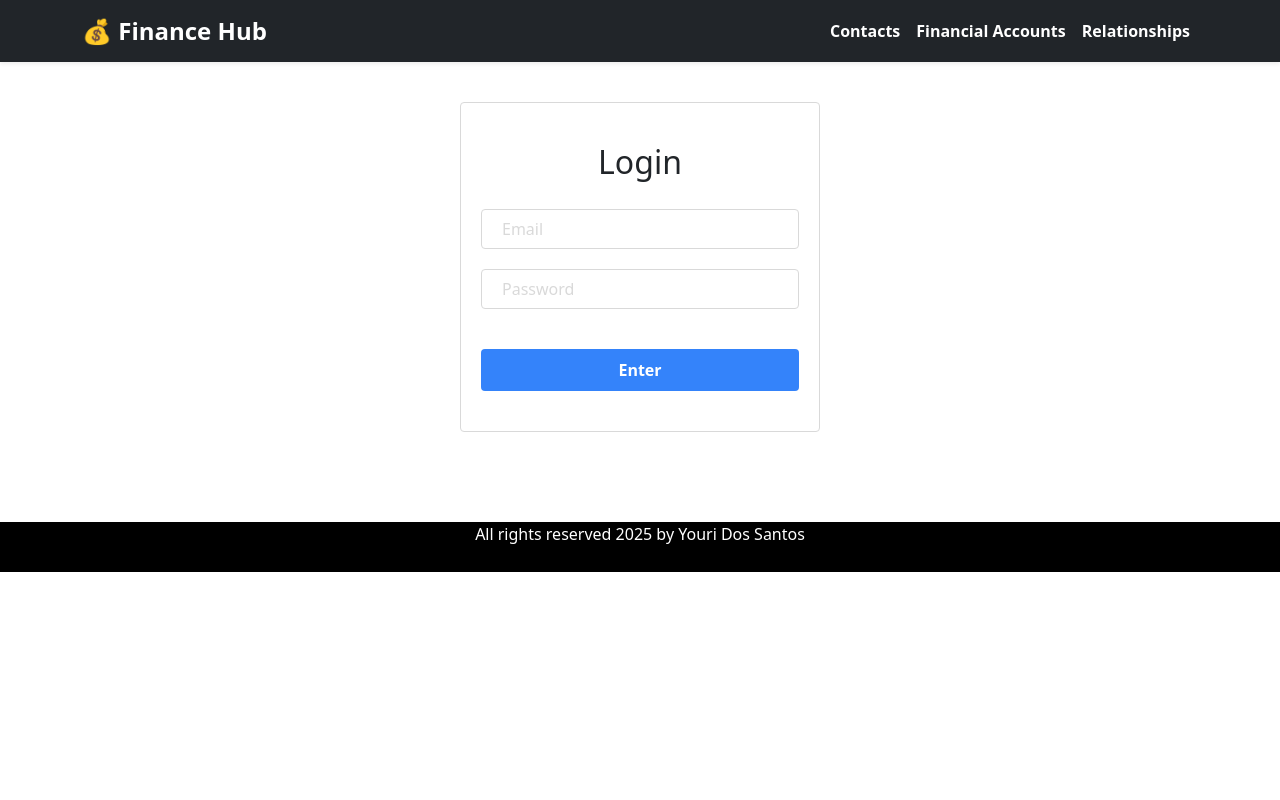
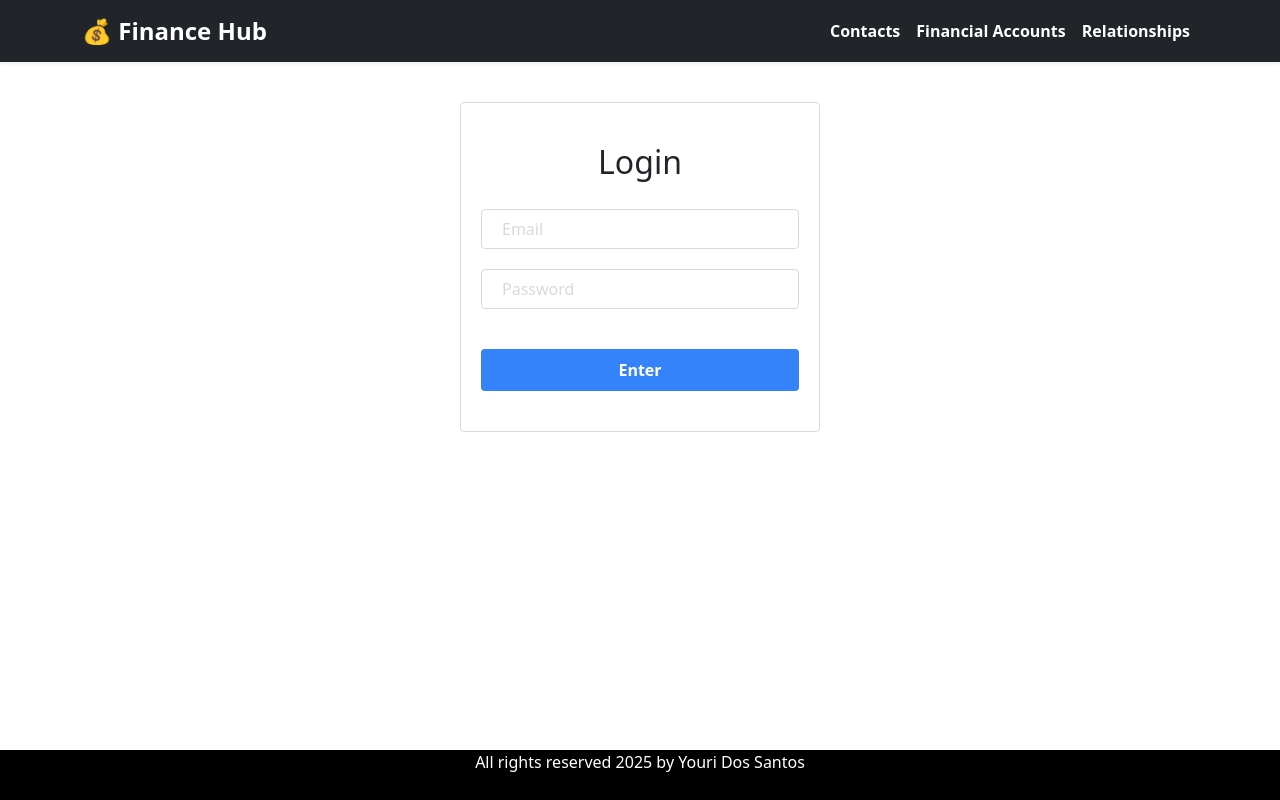
Before and after one commit to YouriDosSantos/hub-frontend, a React (Vite) app: page /login in a window 1280 px wide. Built offline with nearby package versions, Linux system fonts and the light colour scheme.

Commit message:
adjusted the app.css and app.jsx

```diff
--- a/src/App.css
+++ b/src/App.css
@@ -1,3 +1,19 @@
+html, body, #root {
+  height: 100%;
+  margin: 0;
+}
+
+.app-container {
+  display: flex;
+  flex-direction: column;
+  min-height: 100%;
+}
+
+.content {
+  padding-bottom: 50px; /* same as footer height */
+  flex: 1;
+}
+
 .footer{
     /* position: fixed; */
     bottom: 0;
@@ -7,8 +23,3 @@
     text-align: center;
     color: white;
 }
-
-.content {
-  padding-bottom: 50px; /* same as footer height */
-  flex: 1;
-}
--- a/src/App.jsx
+++ b/src/App.jsx
@@ -18,6 +18,7 @@ function App() {
 
   return (
     <>
+    <div className='app-container'>
       <AuthProvider>
         <BrowserRouter>
           <HeaderComponent />
@@ -63,6 +64,7 @@ function App() {
           <FooterComponent />
         </BrowserRouter>
       </AuthProvider>
+    </div>
     </>
   )
 }
```
Lines whose indentation alone changed are shown as unchanged.
